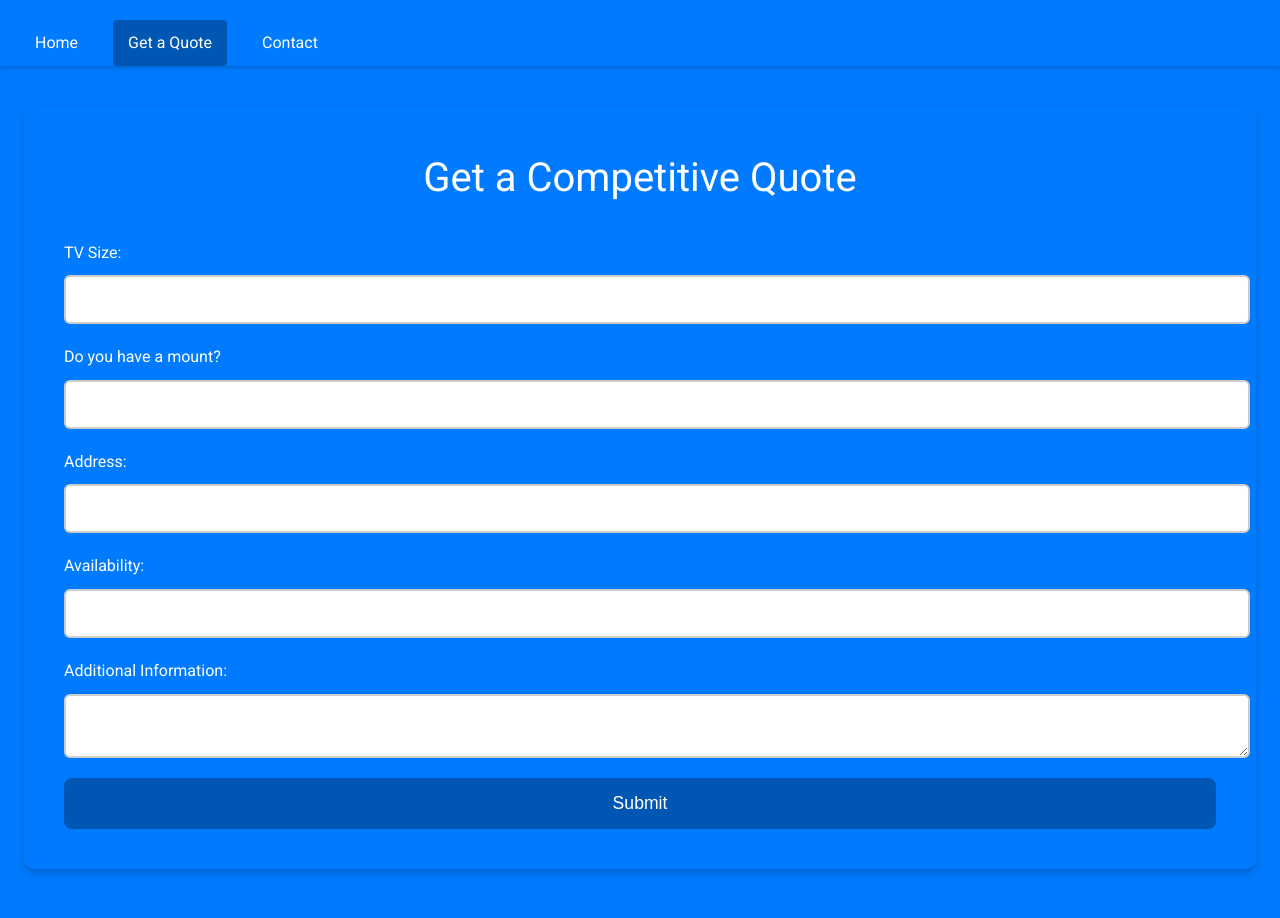
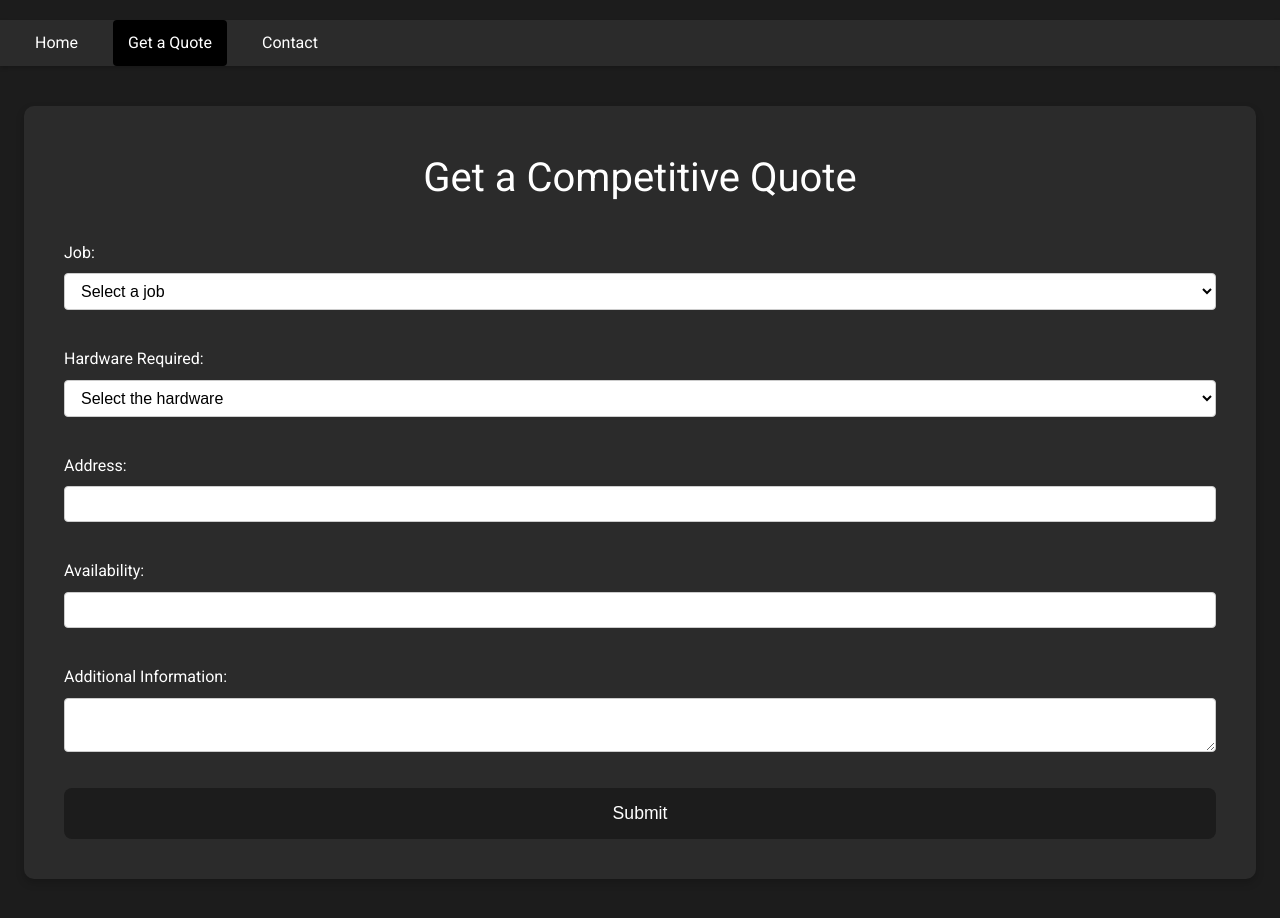
Before and after one commit to hadiahsan/Black-Beret, a React (Create React App) app: page /quote in a window 1280 px wide. Built offline with nearby package versions, Linux system fonts and the light colour scheme.

Commit message:
Adds new UI update and dropdown form feature

```diff
--- a/src/App.css
+++ b/src/App.css
@@ -28,7 +28,7 @@ body {
   font-family: 'Roboto', sans-serif; /* Your preferred font */
   line-height: 1.6;
   color: #333;
-  background-color: #007bff; /* Your preferred background color */
+  background-color: #1C1C1C ; /* Your preferred background color */
 }
 
 h1, h2, h3, h4, h5, h6 {
@@ -41,7 +41,7 @@ p {
 }
 
 a {
-  color: #007bff; /* Your preferred link color */
+  color: #1C1C1C; /* Your preferred link color */
   text-decoration: none;
 }
 
--- a/src/ContactUsPage.js
+++ b/src/ContactUsPage.js
@@ -6,12 +6,12 @@ function ContactUsPage() {
     <div className="contact-container">
       <h1>Contact Us</h1>
       <div className="contact-content">
-        <div className="contact-info">
-          <h2>Get in Touch</h2>
-          <p>If you have any questions or need assistance, feel free to reach out to us.</p>
-          <p><strong>Email:</strong> info@blackberetinstallations.com</p>
-          <p><strong>Phone:</strong> +1 234 567 8901</p>
-          <p><strong>Address:</strong> City, Country</p>
+        <div className="contact-header">
+          <h2>If you have any questions or need assistance, feel free to reach out to us.</h2>
+          <p>info@blackberetinstallations.com</p>
+          <p> +1 234 567 8901</p>
+          <p>City, Country</p>
+      </div>
         </div>
         <form className="contact-form" action="https://formspree.io/f/xnqkykdk" method="POST">
           <label htmlFor="name">Name</label>
@@ -25,7 +25,6 @@ function ContactUsPage() {
 
           <button type="submit">Send Message</button>
         </form>
-      </div>
     </div>
   );
 }
--- a/src/HomePage.js
+++ b/src/HomePage.js
@@ -68,7 +68,6 @@ function HomePage() {
         <Link to="/quote">
           <button className="cta-button">Get a Quote</button>
         </Link>
-
       </section>
 
     </div>
--- a/src/QuotePage.js
+++ b/src/QuotePage.js
@@ -5,26 +5,52 @@ function QuotePage() {
   return (
     <div className="quote-container">
       <h1>Get a Competitive Quote</h1>
-      <form action="https://formspree.io/f/xnqkykdk" method="POST">
+      <form action="https://formspree.io/f/mnqkylwq" method="POST">
         <label>
-          TV Size:
-          <input type="text" name="TV Size" />
+          Job:
+          <select name="Job" className="job-dropdown" defaultValue="">
+            <option value="" disabled selected style={{ color: 'gray' }}>Select a job</option>
+            <option value="sound-bar-installation">Sound Bar Installation</option>
+            <option value="security-camera-installation">Security Camera Installation</option>
+            <option value="accent-wall">Accent Wall</option>
+            <option value="basement-framing">Basement Framing</option>
+            <option value="barn-wood-wall">Barn Wood Wall</option>
+            <option value="gazebo-installation">Gazebo Installation</option>
+            <option value="kitchen-appliances-installation">Kitchen Appliances Installation</option>
+            <option value="home-theater-setup">Sound Bars / Home Theater Setup</option>
+            <option value="motorized-tv-mount-installation">Motorized TV Mount Installation</option>
+            <option value="zebra-blinds-installation">Zebra Blinds Installation</option>
+            <option value="pot-lights-replacement">Ultra Slim Pot Lights Replacement</option>
+            <option value="fire-place-installation">Fire Place Installation</option>
+            <option value="garage-door-installation">Garage Door Machines Installation</option>
+            <option value="chandeliers">Chandeliers</option>
+            <option value="event-backdrops">Event Back Drops</option>
+            <option value="backyard-fence-door-locks">Back Yard Fence Door Locks</option>
+            <option value="garage-racks">Garage Racks All Types</option>
+          </select>
         </label>
         <label>
-          Do you have a mount?
-          <input type="text" name="Mount Needed" />
+          Hardware Required:
+          <select name="Hardware" className="job-dropdown" defaultValue="">
+            <option value="" disabled selected style={{ color: 'gray' }}>Select the hardware</option>
+            <option value="tv-mount">TV Mount</option>
+            <option value="pot-lights">Pot Lights</option>
+            <option value="garage-door-opener">Garage Door Opener</option>
+            <option value="accent-wall">Accent Wall Panels</option>
+            <option value="barn-wood-panels">Barn Wood Panels</option>
+          </select>
         </label>
         <label>
           Address:
-          <input type="text" name="Address" />
+          <input type="text" className="text-box" name="Address"  />
         </label>
         <label>
           Availability:
-          <input type="text" name="Availability" />
+          <input type="text" className="text-box" name="Availability" />
         </label>
         <label>
           Additional Information:
-          <textarea name="Additional Info"></textarea>
+          <textarea name="Additional Info" className="text-box"></textarea>
         </label>
         <button type="submit">Submit</button>
       </form>
--- a/src/Stylings/ContactUsPage.css
+++ b/src/Stylings/ContactUsPage.css
@@ -4,7 +4,7 @@
   padding: 40px; /* Consistent padding */
   text-align: center;
   color: white;
-  background-color: #007bff; /* Consistent background color */
+  background-color: #2B2B2B; /* Consistent background color */
   border-radius: 10px; /* Rounded corners */
   box-shadow: 0 4px 8px rgba(0, 0, 0, 0.2); /* Box shadow for depth */
 }
@@ -41,7 +41,7 @@
 }
 
 .contact-container button {
-  background-color: #0056b3; /* Button background color */
+  background-color: #1C1C1C; /* Button background color */
   color: white;
   border: none;
   padding: 15px 30px; /* Larger button for better interaction */
@@ -50,7 +50,7 @@
   font-size: 1.1em; /* Larger font size for the button */
 }
 
-.contact-info {
+.contact-header {
   font-size: 1.5em;
 }
 
--- a/src/Stylings/HomePage.css
+++ b/src/Stylings/HomePage.css
@@ -1,5 +1,5 @@
 .home-container {
-  background-color: #007bff; /* A nice shade of blue */
+  background-color: #2B2B2B;
   color: white; /* White text */
   line-height: 1.6;
   padding: 20px;
@@ -7,7 +7,7 @@
 }
 
 .hero-section {
-  background-color: blue; /* Darker purple color */
+  background-color: #1C1C1C;
   text-align: center;
   padding: 50px 300px; /* Top and bottom padding only */
   color: 007bff;
@@ -36,7 +36,7 @@
 }
 
 .cta-button {
-  background-color: #0056b3;
+  background-color: #1C1C1C;
   color: white;
   border: none;
   padding: 12px 25px;
@@ -72,7 +72,7 @@
 }
 
 .services-section {
-  background-color: blue;
+  background-color: #1C1C1C;
   padding: 20px;
   text-align: center;
 }
--- a/src/Stylings/Navbar.css
+++ b/src/Stylings/Navbar.css
@@ -1,6 +1,6 @@
 /* Navbar Styles */
 .navbar {
-  background-color: #007bff; /* A nice blue */
+  background-color: #2B2B2B; /* A nice blue */
   box-shadow: 0 2px 4px rgba(0, 0, 0, 0.2);
   padding: 0 20px;
   margin-top: 20px
@@ -31,7 +31,7 @@
 }
 
 .nav-item a:hover, .nav-item a.active {
-  background-color: #0056b3; /* A darker blue for hover and active state */
+  background-color: black; /* A darker blue for hover and active state */
   border-radius: 4px;
 }
 
--- a/src/Stylings/QuotePage.css
+++ b/src/Stylings/QuotePage.css
@@ -4,7 +4,7 @@
   padding: 40px; /* Increased padding for better spacing */
   text-align: center;
   color: white;
-  background-color: #007bff; /* Optional: Add a background color */
+  background-color: #2B2B2B; /* Optional: Add a background color */
   border-radius: 10px; /* Optional: Rounded corners */
   box-shadow: 0 4px 8px rgba(0, 0, 0, 0.2); /* Optional: Box shadow for depth */
 }
@@ -27,17 +27,8 @@
   align-items: flex-start;
 }
 
-.quote-container input[type="text"],
-.quote-container textarea {
-  width: 100%;
-  padding: 15px; /* Increased padding for larger input areas */
-  margin-top: 10px; /* Increased margin top */
-  border: 2px solid #ccc; /* Adjusted border thickness */
-  border-radius: 6px; /* Adjusted border radius */
-}
-
 .quote-container button {
-  background-color: #0056b3;
+  background-color: #1C1C1C;
   color: white;
   border: none;
   padding: 15px 30px; /* Increased padding for a larger button */
@@ -53,3 +44,50 @@
     padding: 20px;
   }
 }
+
+/*Job dropdown*/
+.job-dropdown {
+  width: 100%; /* Full width */
+  padding: 8px 12px; /* Some padding */
+  border: 1px solid #ccc; /* A light border */
+  border-radius: 4px; /* Rounded corners */
+  box-sizing: border-box; /* Box sizing to include padding */
+  margin-top: 8px; /* Margin for spacing */
+  margin-bottom: 16px; /* Margin for spacing */
+  background-color: white; /* Background color */
+  font-size: 16px; /* Text size */
+  color:black;
+}
+
+.job-dropdown:focus {
+  outline: none; /* Removes the default focus outline */
+  border-color: #6658d3; /* Changes border color on focus */
+  box-shadow: 0 0 5px rgba(102, 88, 211, 0.5); /* Adds a subtle shadow on focus */
+}
+
+.job-dropdown option {
+  color: black; /* Text color for options */
+  padding: 10px; /* Padding for options */
+}
+
+.job-dropdown option[value=""][disabled] {
+  color: gray;
+}
+
+.text-box {
+  width: 100%; /* Full width */
+  padding: 8px 12px; /* Some padding */
+  border: 1px solid #ccc; /* A light border */
+  border-radius: 4px; /* Rounded corners */
+  box-sizing: border-box; /* Box sizing to include padding */
+  margin-top: 8px; /* Margin for spacing */
+  margin-bottom: 16px; /* Margin for spacing */
+  background-color: white; /* Background color */
+  font-size: 16px; /* Text size */
+}
+
+.text-box:focus {
+  outline: none; /* Removes the default focus outline */
+  border-color: #6658d3; /* Changes border color on focus */
+  box-shadow: 0 0 5px rgba(102, 88, 211, 0.5); /* Adds a subtle shadow on focus */
+}
```
Also changed, not shown: assets/tools.jpg (added).
